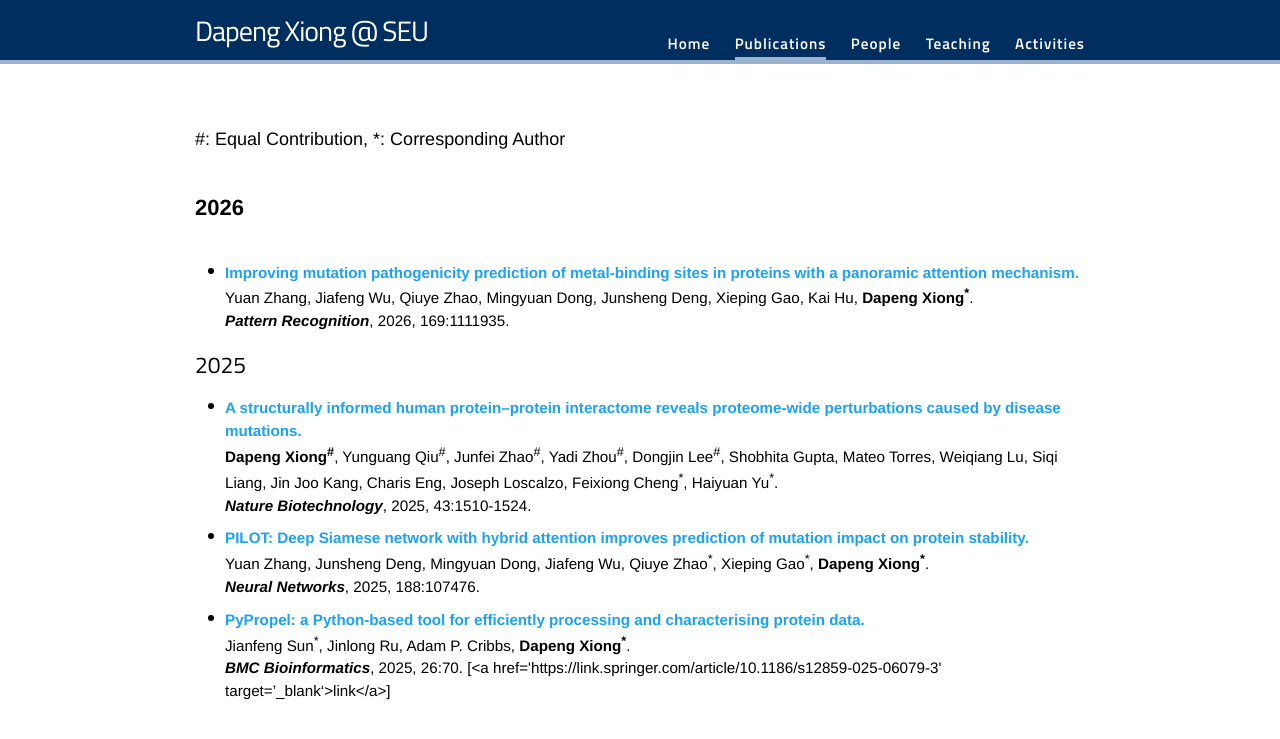
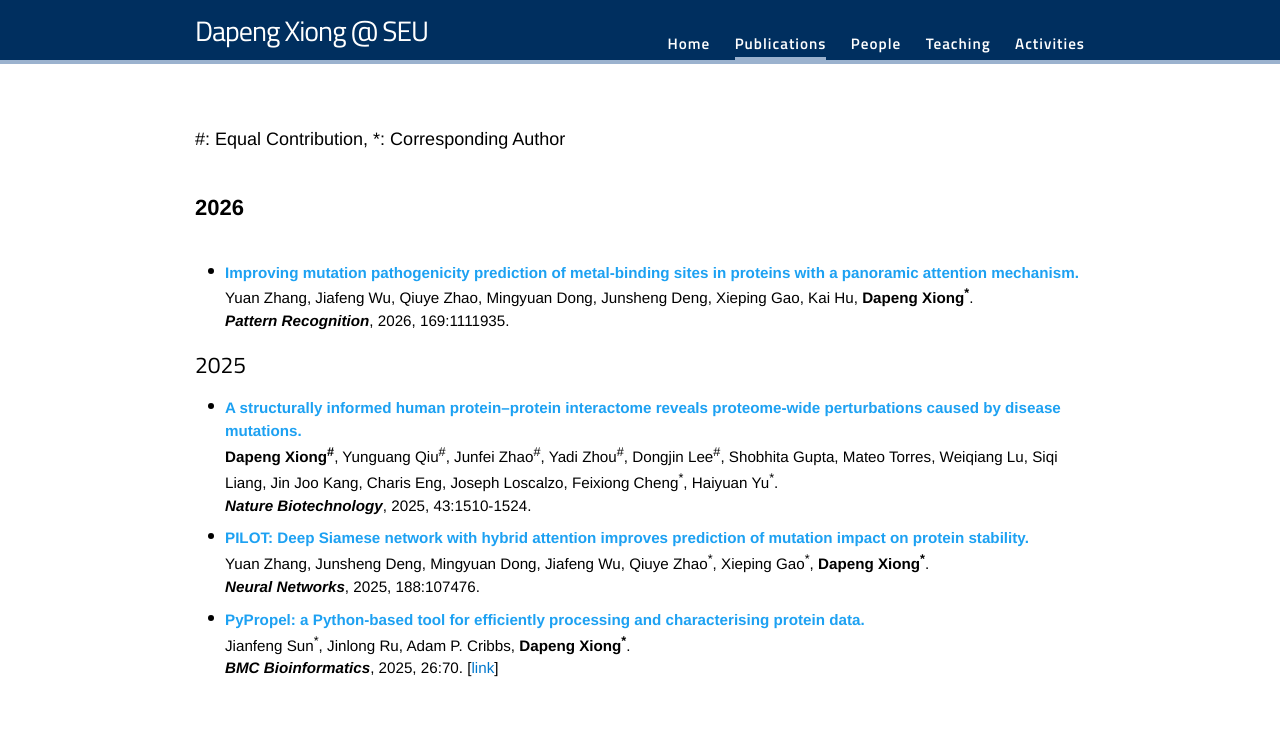
Before and after one commit to dapeng-xiong/dapeng-xiong.github.io, a Jekyll site: the page built from Publications.md, in a window 1280 px wide. Shown: the top 739 px of the page. Built offline with Jekyll 4.4.1, drawn with Linux system fonts in a browser that asks for light colours; nearby versions of some CDN libraries; some web fonts are replaced.

Commit message:
Update Publications.md

```diff
--- a/Publications.md
+++ b/Publications.md
@@ -9,7 +9,7 @@
 
 <text style="font-size: 18px; margin-bottom: 6px">#: Equal Contribution, *: Corresponding Author</text><br />
 
-<text style="font-size: 22px; font-weight: bold; margin-bottom: 1px">2026</text><br />
+<text style="font-size: 22px; font-weight: bold; margin-top: 0px; margin-bottom: 1px">2026</text><br />
 
 <ul class='utlist'>
   <li>
@@ -36,7 +36,7 @@
   <li>
     <text class='text_title'>PyPropel: a Python-based tool for efficiently processing and characterising protein data.</text><br />
     Jianfeng Sun<sup>*</sup>, Jinlong Ru, Adam P. Cribbs, <text class='text_bold'>Dapeng Xiong<sup>*</sup></text>.<br />
-   <text class='text_bold'><i>BMC Bioinformatics</i></text>, 2025, 26:70. [<a href='https://link.springer.com/article/10.1186/s12859-025-06079-3' target=’_blank‘>link</a>]
+   <text class='text_bold'><i>BMC Bioinformatics</i></text>, 2025, 26:70. [<a href='https://link.springer.com/article/10.1186/s12859-025-06079-3' target='_blank'>link</a>]
   </li>
 
 </ul>
```
